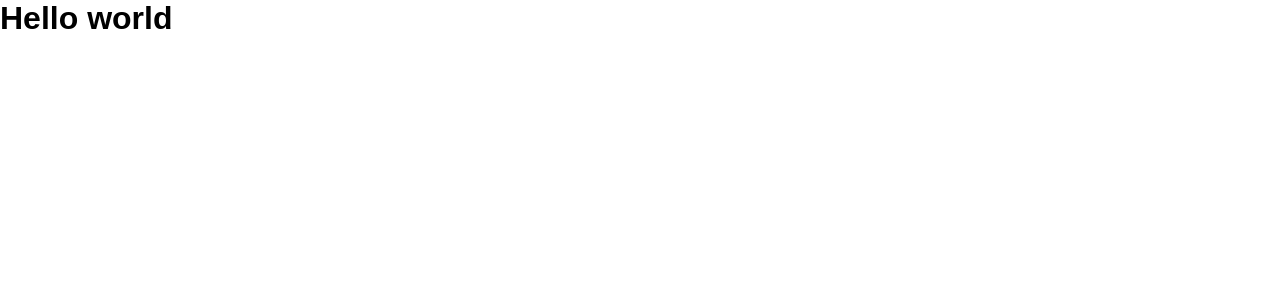
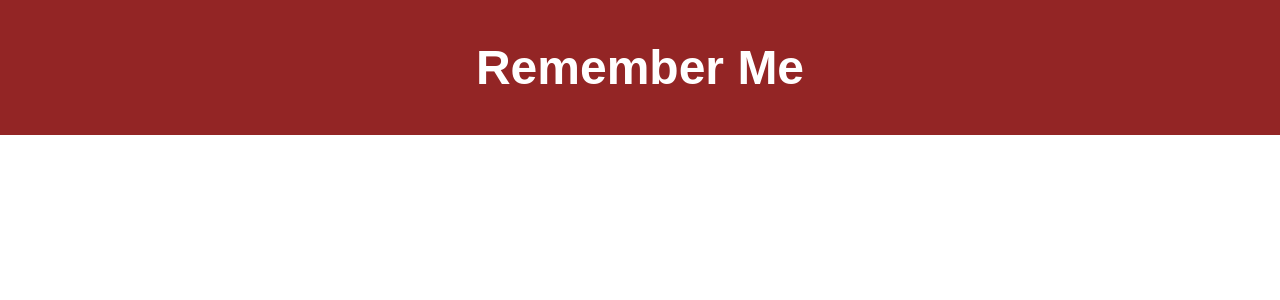
Before and after one commit to salvadorperezm/vue-remember-me, a Vue app: page / in a window 1280 px wide. Shown: the top 300 px of the page. Built offline with nearby package versions, Linux system fonts and the light colour scheme.

Commit message:
layout component created

```diff
--- a/src/App.vue
+++ b/src/App.vue
@@ -1,8 +1,16 @@
 <template>
-  <h1>Hello world</h1>
+  <page-layout></page-layout>
 </template>
 
-<script></script>
+<script>
+import PageLayout from "./components/PageLayout.vue"
+
+export default {
+  components: {
+    'page-layout': PageLayout
+  }
+}
+</script>
 
 <style>
 *,
@@ -24,4 +32,11 @@
 html {
   font-family: sans-serif;
 }
+
+section {
+  border-radius: 10px;
+  margin-block: 40px;
+  padding: 40px;
+  box-shadow: rgba(17, 17, 26, 0.1) 0px 4px 16px, rgba(17, 17, 26, 0.05) 0px 8px 32px;
+}
 </style>
--- /dev/null
+++ b/src/components/PageLayout.vue
@@ -0,0 +1,16 @@
+<template>
+    <the-header></the-header>
+</template>
+
+<script>
+import TheHeader from "./TheHeader.vue"
+
+
+export default {
+    components: {
+        'the-header': TheHeader
+    }
+}
+</script>
+
+<style scoped></style>
```
